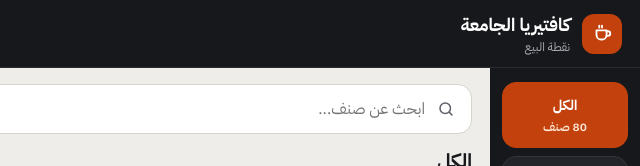
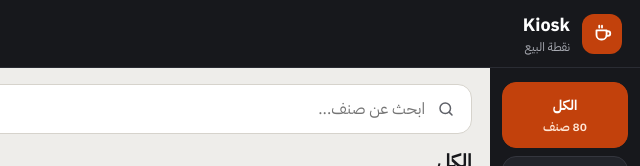
Before and after one commit to josephhawwa004/kiosk-pos, a plain HTML site: page index.html in a window 1280 px wide. Shown: the top 166 px of the page, 640-1280 px from the left. Drawn offline with Linux system fonts and the light colour scheme.

Commit message:
Rename app to Kiosk
Co-Authored-By: Claude Opus 5.5 <noreply@anthropic.com>
Claude-Session: https://claude.ai/code/session_01ErFivpXmn7qu7mp73YhMdM

```diff
--- a/app.js
+++ b/app.js
@@ -25,7 +25,7 @@ const ICON = {
 /* ---------- language ---------- */
 const T = {
   ar: {
-    brand: 'كافتيريا الجامعة', pos: 'نقطة البيع', offline: 'بدون إنترنت · كل شي محفوظ', online: 'متصل · كل شي محفوظ',
+    brand: 'Kiosk', pos: 'نقطة البيع', offline: 'بدون إنترنت · كل شي محفوظ', online: 'متصل · كل شي محفوظ',
     sheetOk: 'الشيت محدّث', sheetPending: (n) => `${n} عملية بانتظار رفع الشيت`, sheetOff: 'الشيت مش مربوط',
     all: 'الكل', items: (n) => `${n} صنف`, search: 'ابحث عن صنف...', results: 'نتائج البحث', noResults: 'ما في أصناف',
     flavors: (n) => `${n} نكهات`, unavailable: 'غير متوفر', noPrice: 'بدون سعر', from: 'من', jd: 'د.أ',
@@ -40,7 +40,7 @@ const T = {
     tBarista: 'الباريستا', tBaristaSub: 'قريباً', tSettings: 'الإعدادات', tSettingsSub: 'الشيت، كلمة السر، النسخ الاحتياطي',
   },
   en: {
-    brand: 'University Cafeteria', pos: 'Point of sale', offline: 'Offline · everything saved', online: 'Online · everything saved',
+    brand: 'Kiosk', pos: 'Point of sale', offline: 'Offline · everything saved', online: 'Online · everything saved',
     sheetOk: 'Sheet up to date', sheetPending: (n) => `${n} waiting to upload`, sheetOff: 'Sheet not linked',
     all: 'All', items: (n) => `${n} items`, search: 'Search items...', results: 'Search results', noResults: 'No items found',
     flavors: (n) => `${n} flavours`, unavailable: 'Unavailable', noPrice: 'No price', from: 'from', jd: 'JD',
--- a/index.html
+++ b/index.html
@@ -5,7 +5,7 @@
 <meta name="viewport" content="width=device-width, initial-scale=1, maximum-scale=1, user-scalable=no, viewport-fit=cover">
 <meta name="theme-color" content="#17181C">
 <meta name="mobile-web-app-capable" content="yes">
-<title>كافتيريا الجامعة</title>
+<title>Kiosk</title>
 <link rel="manifest" href="manifest.webmanifest">
 <link rel="icon" href="icons/icon-192.png">
 <link rel="preload" href="fonts/ibm-plex-sans-arabic-arabic-400-normal.woff2" as="font" type="font/woff2" crossorigin>
```
Also changed, not shown: sw.js (+1 -1 lines), manifest.webmanifest.
